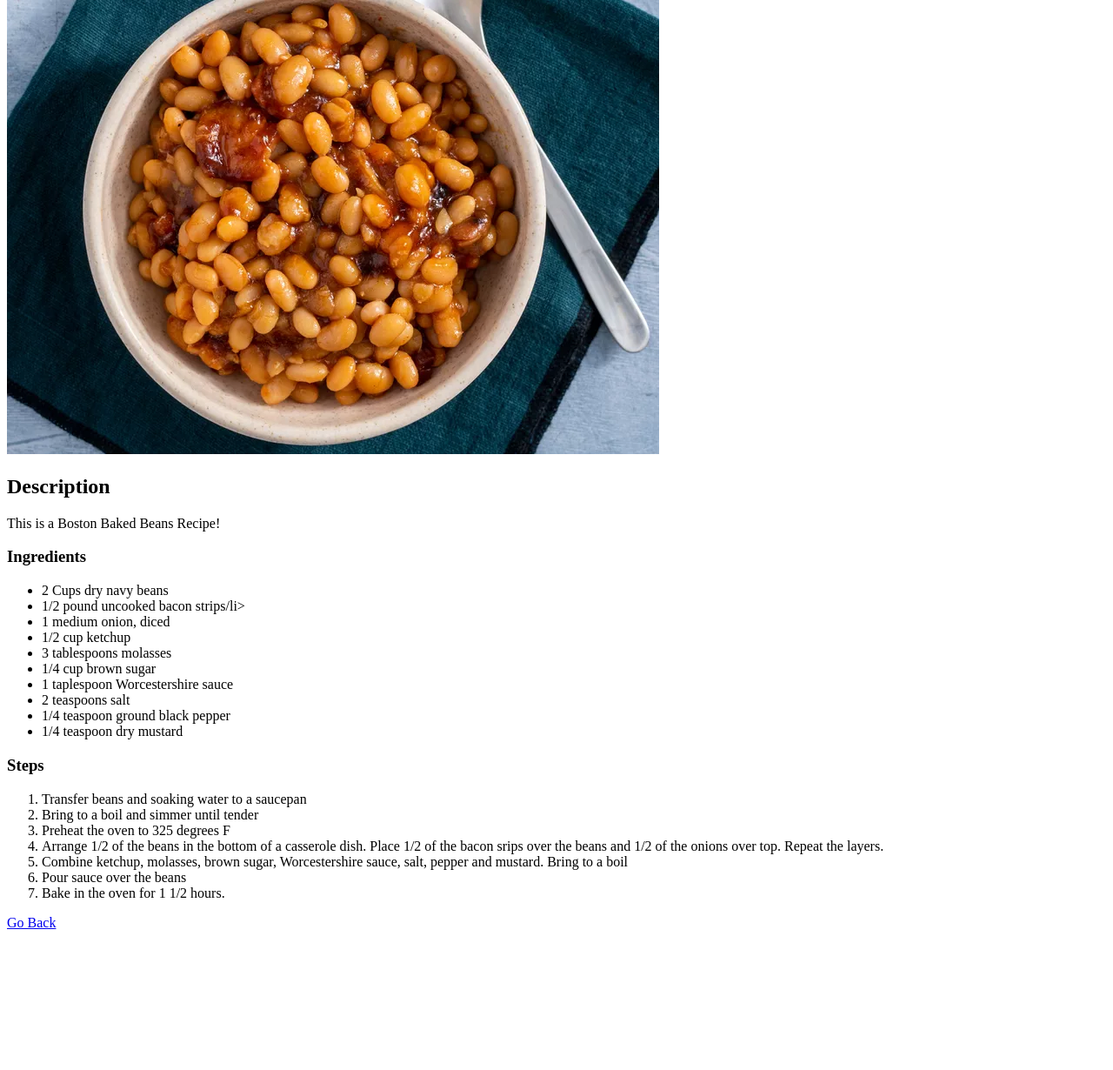
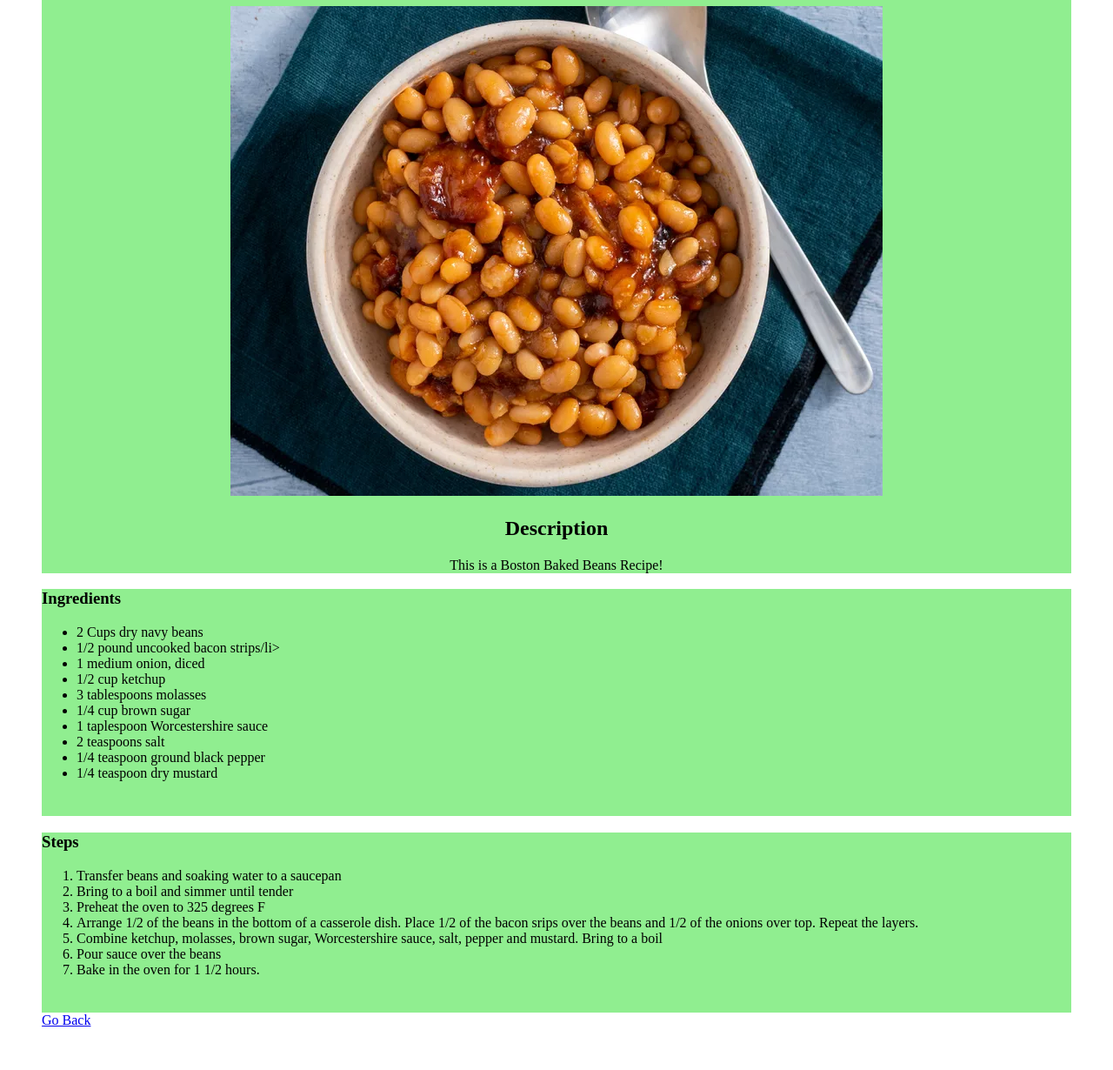
Before and after one commit to hammertime1070/odin-recipes, a plain HTML site: page recipes/bakedbeans.html in a window 1280 px wide. Shown: the part 121-1351 px from the top of the page at 87% size. Before the commit the page ends 1199 px from the top, so only its background shows below. Drawn offline with Linux system fonts and the light colour scheme.

Commit message:
Add stylesheets to index and recipes

```diff
--- a/recipes/bakedbeans.html
+++ b/recipes/bakedbeans.html
@@ -4,12 +4,16 @@
     <meta charset="UTF-8">
     <meta name="viewport" content="width=device-width, initial-scale=1.0">
     <title>Baked Beans Recipe</title>
+    <link rel="stylesheet" href="recipe.css">
 </head>
 <body>
+    <div class="top">
     <h1>Baked Beans</h1>
     <img src="beans.jpg">
     <h2>Description</h2>
     <p>This is a Boston Baked Beans Recipe!</p>
+    </div>
+    <div class="ingredients">
     <h3>Ingredients</h3>
     <ul>
         <li>2 Cups dry navy beans</li>
@@ -23,6 +27,8 @@
         <li>1/4 teaspoon ground black pepper</li>
         <li>1/4 teaspoon dry mustard</li>
     </ul>
+    </div>
+    <div class="steps">
     <h3>Steps</h3>
     <ol>
         <li>Transfer beans and soaking water to a saucepan</li>
@@ -33,6 +39,7 @@
         <li>Pour sauce over the beans</li>
         <li>Bake in the oven for 1 1/2 hours.</li>
     </ol>
+    </div>
     <a href="../index.html">Go Back</a>
 </body>
 </html>
--- /dev/null
+++ b/recipes/recipe.css
@@ -0,0 +1,21 @@
+.top{
+    background-color: lightgreen;
+    text-align: center;
+}
+
+.ingredients{
+    background-color: lightgreen;
+    padding-bottom: 24px;
+
+}
+
+.steps{
+    background-color: lightgreen;
+    padding-bottom: 24px;
+
+}
+
+body {
+    padding: 24px;
+    margin: 24px;
+}
```
Also changed, not shown: index.html (+9 -6 lines), recipes/cake.html (+7 -0 lines), recipes/lasagna.html (+7 -0 lines), style.css (added, +13 -0 lines).
